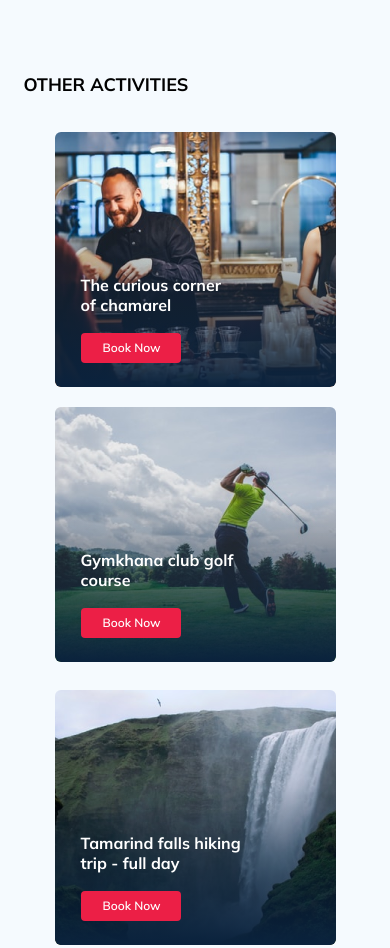
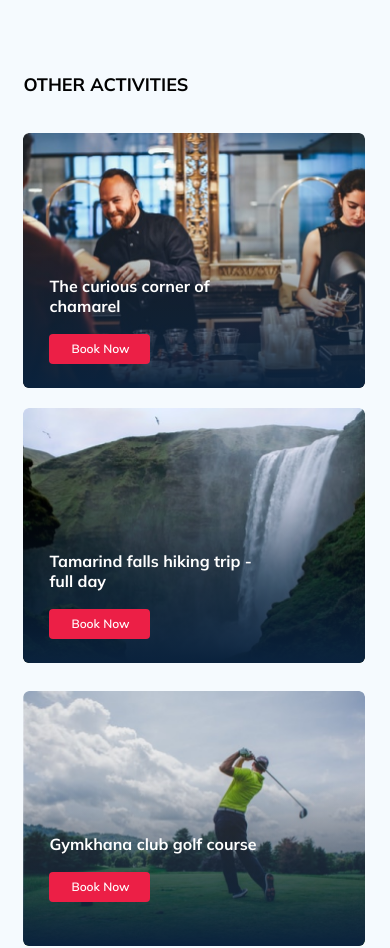
Before and after one commit to IliaZhukovskii/Tour-plan, a plain HTML site: page index.html in a window 390 px wide. Shown: the part 1780-2728 px from the top of the page. Drawn offline with nearby package versions, Linux system fonts and the light colour scheme.

Commit message:
create: fixd ataptive activities

```diff
--- a/sass/_media.sass
+++ b/sass/_media.sass
@@ -349,14 +349,28 @@
       width: 100%
       display: flex
       flex-direction: column
-
+      padding-top: 2px
+      padding-right: 2px
     &-item
       margin: 0 auto
-      width: 281px
+      width: 100%
       height: 255px
       padding-left: 26px
       margin-bottom: 20px
+      &__text
+        width: 100%
       &__button
         display: block
+  .item-1
+    padding-right: 40%
+    order: 0
   .item-2
+    order: 2
+    padding-right: 30%
+  .item-3
+    order: 1
     margin-bottom: 28px
+    padding-right: 30%
+  .item-4
+    padding-right: 15%
+    order: 3
```
Also changed, not shown: css/style.css, 1 other file.
